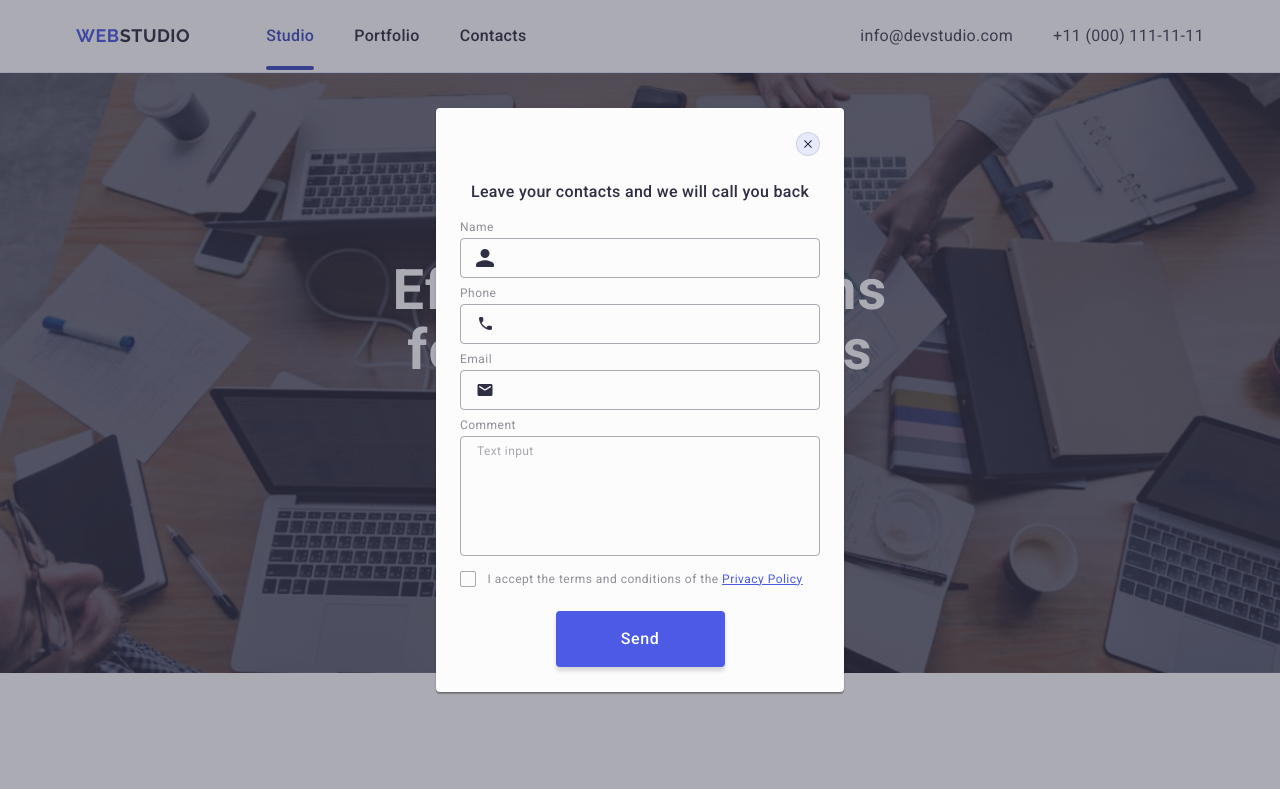
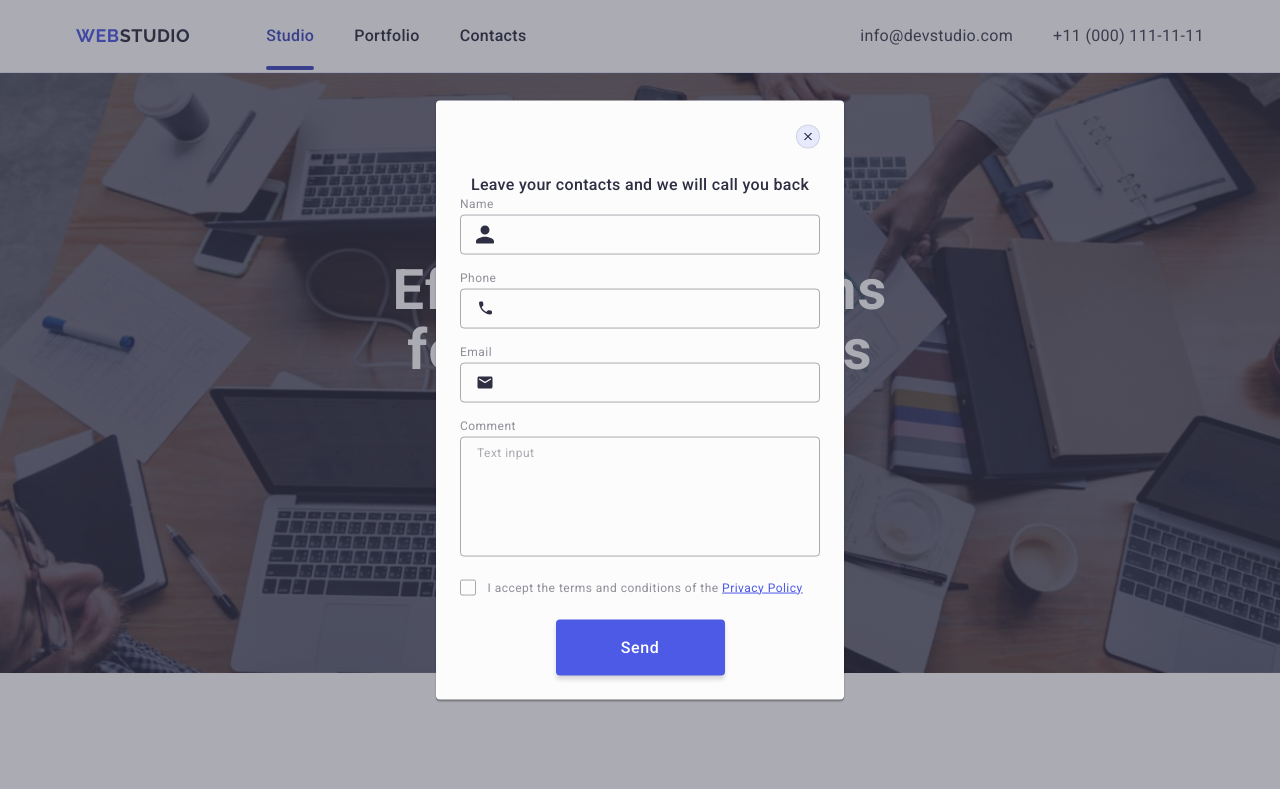
Before and after one commit to LaurLily/goit-markup-hw-05, a plain HTML site: page index.html in a window 1280 px wide. Shown: the top 789 px of the page. Drawn offline with nearby package versions, Linux system fonts and the light colour scheme.

Commit message:
some update

```diff
--- a/css/styles.css
+++ b/css/styles.css
@@ -566,7 +566,7 @@ margin-bottom: 16px;
     width: 360px;
     height: 24px;
     text-align: center;
-    margin-bottom: 16px;
+
 }
 
 /* Review Form*/
@@ -592,11 +592,12 @@ margin-bottom: 16px;
 }
 
 .review-form-field-wrapper{
-    margin-bottom: 8px;
+    margin-bottom: 16px;
 }
 
 .review-form-input-wrapper{
     position: relative;
+
 }
 
 .review-form-field-icon{
@@ -634,8 +635,8 @@ margin-bottom: 16px;
     resize: none;
     padding: 8px 16px;
     font-size: 12px;
-    line-height: 1.16;
-    letter-spacing: 0.034em;
+    line-height: 1.17;
+    letter-spacing: 0.04em;
     background-color: transparent;
     outline: transparent;
     color: rgba(46, 47, 66, 0.40);
```
Also changed, not shown: index.html (+2 -2 lines).
